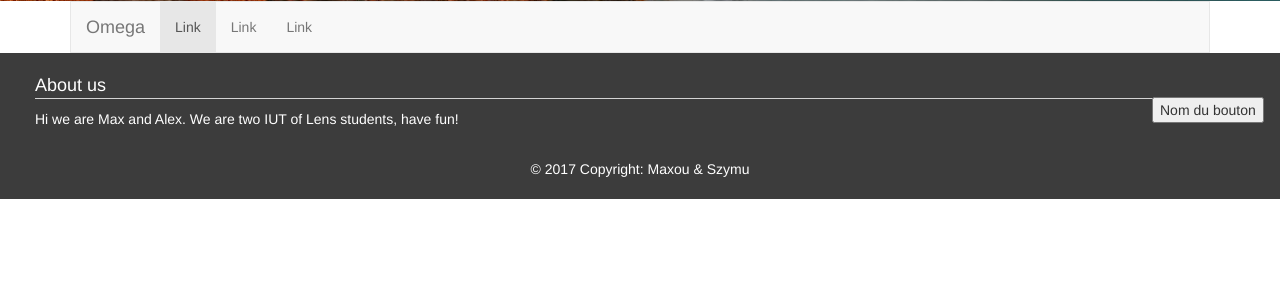
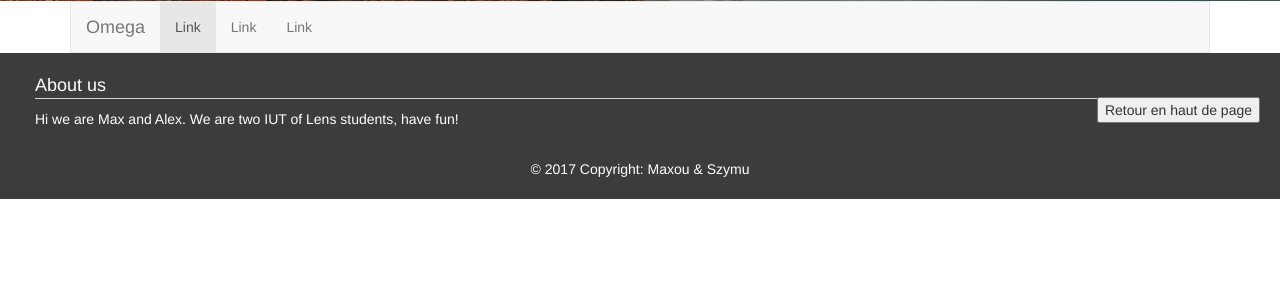
Before and after one commit to mmmaxou/Omega, a PHP site: page / in a window 1280 px wide. Shown: the part 623-910 px from the top of the page. Run offline with PHP 8.4, Linux system fonts and the light colour scheme; some libraries are stand-ins or nearby versions.

Commit message:
footer + retour resp

```diff
--- a/css/component.css
+++ b/css/component.css
@@ -56,8 +56,6 @@ input:hover {
 
 #btn_retour {
 	position: fixed;
-	left:90%;
+	right: 20px;
 	top: 90%;
-	margin-right: 50px;
-	margin-bottom: 15px;
 }
--- a/index.html
+++ b/index.html
@@ -111,7 +111,7 @@
 			© 2017 Copyright: Maxou & Szymu
 		</div>
 	</footer>
-	<input id="btn_retour" type="button" id="le_bouton" value="Nom du bouton" OnClick=window.location.href="#retour_curseur">
+	<input id="btn_retour" type="button" id="le_bouton" value="Retour en haut de page" OnClick=window.location.href="#retour_curseur">
 
 
 </body>
```
